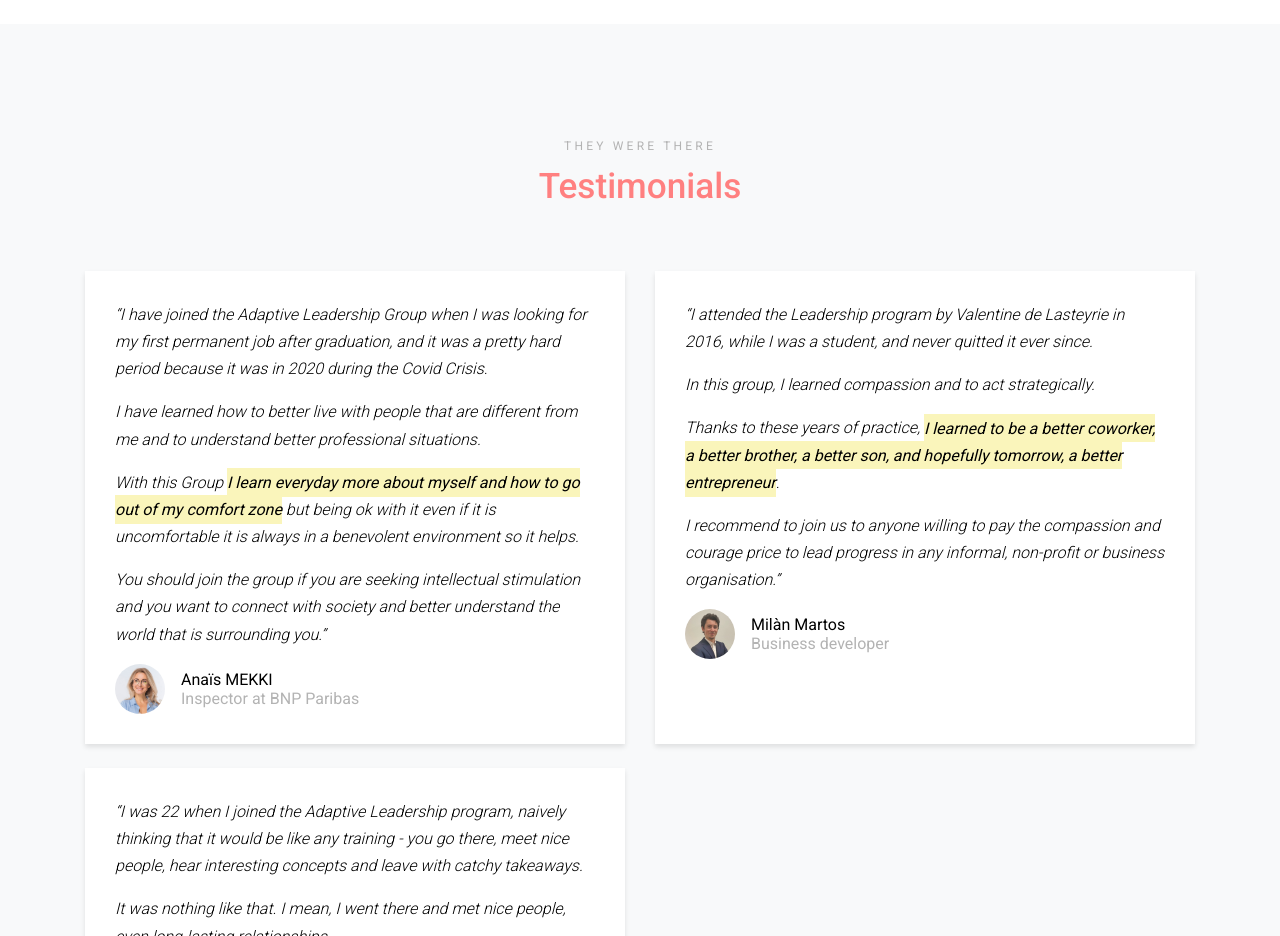
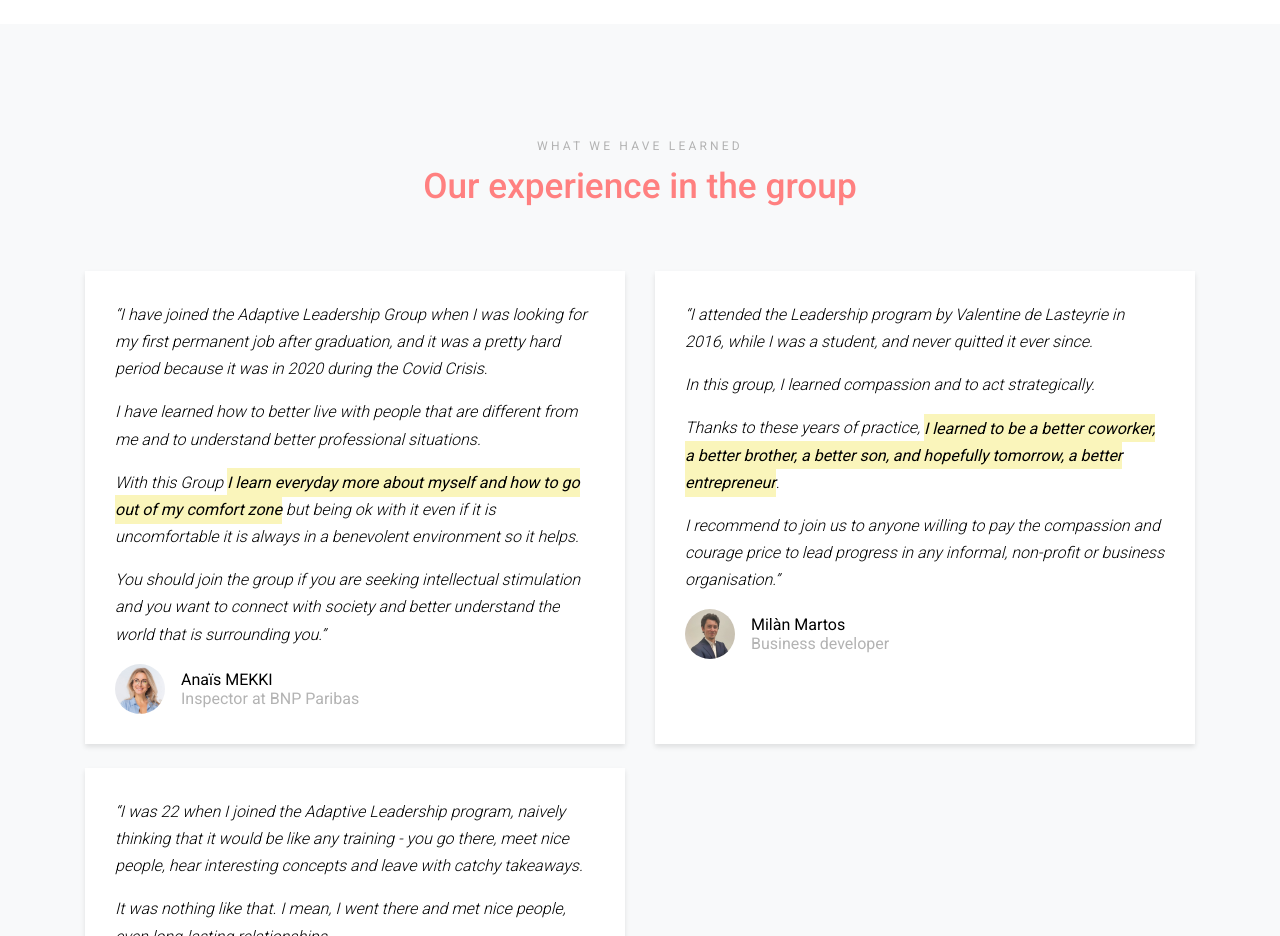
Before and after one commit to RuyBlast/leadership, a website: page index.html in a window 1280 px wide. Shown: the part 6700-7636 px from the top of the page. Drawn offline with Linux system fonts and the light colour scheme; files whose address does not match are found by name.

Commit message:
change testimonials headings

```diff
--- a/index.html
+++ b/index.html
@@ -335,8 +335,8 @@
       <div class="container">
          <div class="row mb-5 ">
           <div class="col-md-7 section-title text-center mx-auto">
-            <span class="sub-title mb-2 d-block">They were there</span>
-            <h2 class="title text-primary mb-3">Testimonials</h2>
+            <span class="sub-title mb-2 d-block">What we have learned</span>
+            <h2 class="title text-primary mb-3">Our experience in the group</h2>
           </div>
         </div>
         <div class="row">
```
